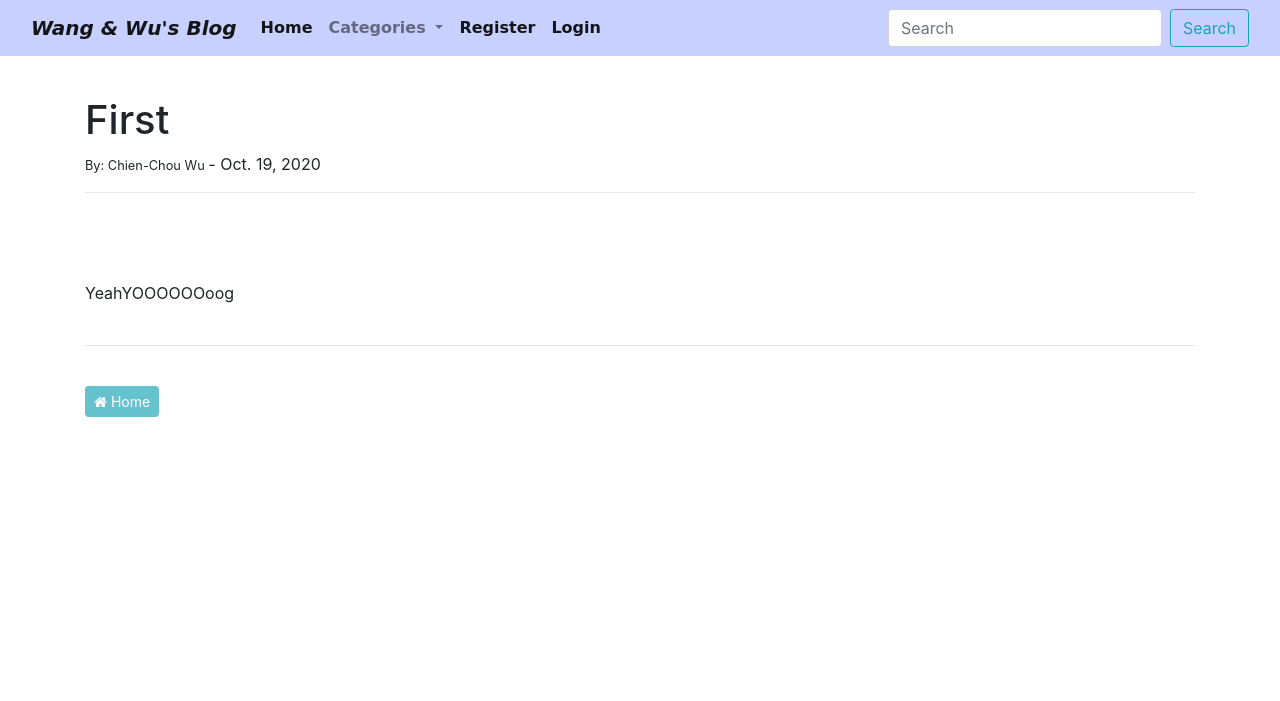
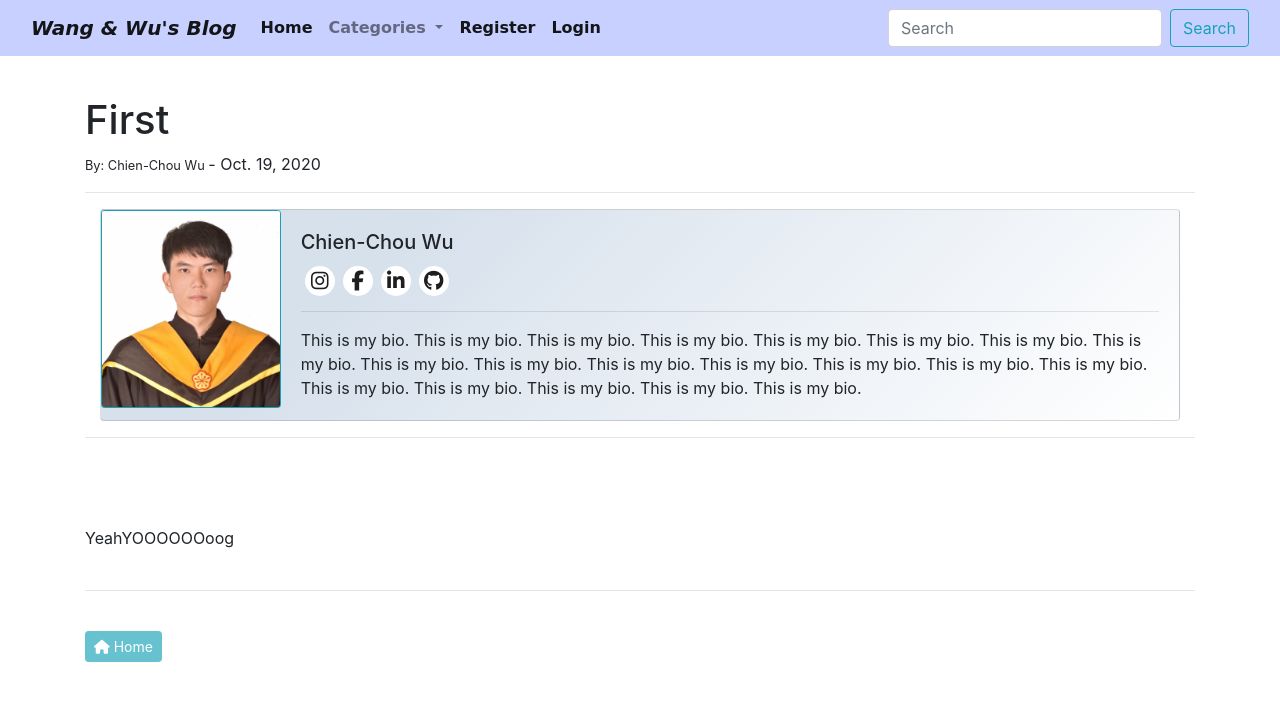
Before and after one commit to CHIEN-CHOU-WU/OurBlog, a Django app: page /details/1 in a window 1280 px wide. Shown: the top 701 px of the page. Run offline with Django 3.2, Linux system fonts and the light colour scheme; data comes from the database, SQL or seed files in the repository; both versions use the stored data as it was after the commit; some libraries are stand-ins or nearby versions.

Commit message:
add profile pic and media links

```diff
--- a/home/templates/post/detail_post.html
+++ b/home/templates/post/detail_post.html
@@ -18,10 +18,83 @@
 	{% endif %}
 	<br/>
 	<hr>
+
+	{% if post.author.profile.profile_pic %}
+	<div class="container" >
+		<div class="card mb-3 card-backgroud">
+			<div class="row no-gutters justify-content-center">
+				<div class="col-md-2">
+					<img src="{{ post.author.profile.profile_pic.url }}" class="card-img rounded-sm border border-info">
+				</div>
+				<div class="col-md-10">
+					<div class="card-body">
+						<h5 class="card-title">{{ object.author.first_name }} {{ object.author.last_name }}</h5>
+						<div class="social">
+							<div class="wrapper">
+								{% if object.author.profile.instagram_url %}
+								<div class="social-button">
+									<a href="{{ object.author.profile.instagram_url }}" style="text-decoration: none" target="_blank">
+										<div class="social-icon">
+											<i class="fab fa-instagram"></i>
+										</div>
+										<span>Instagram</span>
+									</a>
+								</div>
+								{% endif %}
+								{% if object.author.profile.facebook_url %}
+								<div class="social-button">
+									<a href="{{ object.author.profile.facebook_url }}" style="text-decoration: none" target="_blank">
+										<div class="social-icon">
+											<i class="fab fa-facebook-f"></i>
+										</div>
+										<span>Facebook</span>
+									</a>
+								</div>
+								{% endif %}
+								{% if object.author.profile.linkedin_url %}
+								<div class="social-button">
+									<a href="{{ object.author.profile.linkedin_url }}" style="text-decoration: none" target="_blank">
+										<div class="social-icon">
+											<i class="fab fa-linkedin-in"></i>
+										</div>
+										<span>LinkedIn</span>
+									</a>
+								</div>
+								{% endif %}
+								{% if object.author.profile.website_url %}
+								<div class="social-button">
+									<a href="{{ object.author.profile.website_url }}" style="text-decoration: none" target="_blank">
+										<div class="social-icon">
+											<i class="fab fa-github"></i>
+										</div>
+										<span>Github</span>
+									</a>
+								</div>
+								{% endif %}
+							</div>
+						</div>
+						<br><hr>
+
+						<p class="card-text">{{ object.author.profile.bio }}</p>
+
+					</div>
+				</div>
+
+
+			</div>
+		</div>
+	</div>
+	{% endif %}
+
+
+
+	<hr>
 	<br/>
+
 	{% if post.header_image %}
 	<img src="{{ post.header_image.url }}" alt="">
 	{% endif %}
+
 	<br><br>
 	{{ object.body|safe }}
 
--- a/static/css/main.css
+++ b/static/css/main.css
@@ -147,3 +147,109 @@
 	transform: scale(0.1, 1);
 }
 /* 首頁 Button */
+
+
+/* social Button */
+.card-backgroud{
+	background: linear-gradient(315deg, #ffffff 0%, #d7e1ec 74%);
+}
+.social {
+	display:grid;
+	margin: 0;
+	padding: 0;
+	box-sizing: border-box;
+	font-family: 'Poppins', sans-serif;
+	height: 5px;
+}
+
+
+
+.wrapper .social-button {
+	display: inline-block;
+	height: 30px;
+	width: 30px;
+	float: left;
+	margin: 0 4px;
+	background: #fff;
+	border-radius: 20px;
+	cursor: pointer;
+	box-sizing: 0px, 5px, 5px, rgba(0,0,0,0.1);
+	transition: all 0.3s ease-out;
+	overflow: hidden;
+}
+
+.wrapper .social-button:nth-child(1):hover {
+	width: 110px;
+}
+
+.wrapper .social-button:nth-child(2):hover {
+	width: 110px;
+}
+
+.wrapper .social-button:nth-child(3):hover {
+	width: 102px;
+}
+
+.wrapper .social-button:nth-child(4):hover {
+	width: 90px;
+}
+
+.wrapper .social-button .social-icon {
+	display: inline-block;
+	height: 30px;
+	width: 30px;
+	text-align: center;
+	line-height: 30px;
+	border-radius: 20px;
+	box-sizing: border-box;
+	transition: all 0.3s ease-out;
+}
+
+.wrapper .social-button:nth-child(1):hover .social-icon {
+	background: #fe4164;
+}
+.wrapper .social-button:nth-child(2):hover .social-icon {
+	background: #4367B2;
+}
+.wrapper .social-button:nth-child(3):hover .social-icon {
+	background: #0e76a8;
+}
+.wrapper .social-button:nth-child(4):hover .social-icon {
+	background: #333;
+}
+
+.wrapper .social-button .social-icon i {
+	font-size: 20px;
+	line-height: 30px;
+	color: #1E1E1E;
+}
+
+.wrapper .social-button:hover .social-icon i {
+	color: #fff;
+	transition: all 0.3s ease-out;
+}
+
+.wrapper .social-button span {
+	text-align: center;
+	font-size: 14px;
+	font-weight: bold;
+	margin-left: 0px;
+	line-height: : 30px;
+
+}
+
+.wrapper .social-button:nth-child(1) span {
+	color: #fe4164;
+}
+.wrapper .social-button:nth-child(2) span {
+	color: #4367B2;
+}
+.wrapper .social-button:nth-child(3) span {
+	color: #0e76a8;
+}
+.wrapper .social-button:nth-child(4) span {
+	color: #4d4dff;
+}
+
+
+/* social Button */
--- a/templates/base.html
+++ b/templates/base.html
@@ -145,6 +145,9 @@
 
       <!-- Scripts -->
       <script src="{% static '/js/main.js' %}"></script>
+      <!-- social media buttons -->
+      <script src="https://kit.fontawesome.com/a076d05399.js"></script>
+      <!--  -->
 
     </body>
     </html>
```
Also changed, not shown: db.sqlite3, home/models.py (line endings or trailing spaces), media/image/profile/20190407_碩士照_200316_0048.jpg (added), media/image/profile/S__93708346.jpg (added), media/image/profile/bubu.jpg (added), media/image/profile/bubu.png (added), media/image/profile/bubu_PZZapMR.jpg (added), media/image/profile/碩士照.jpg (added).
